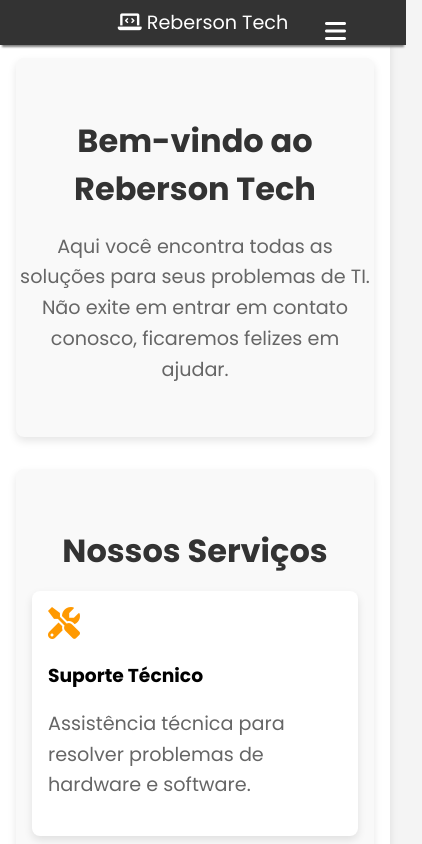
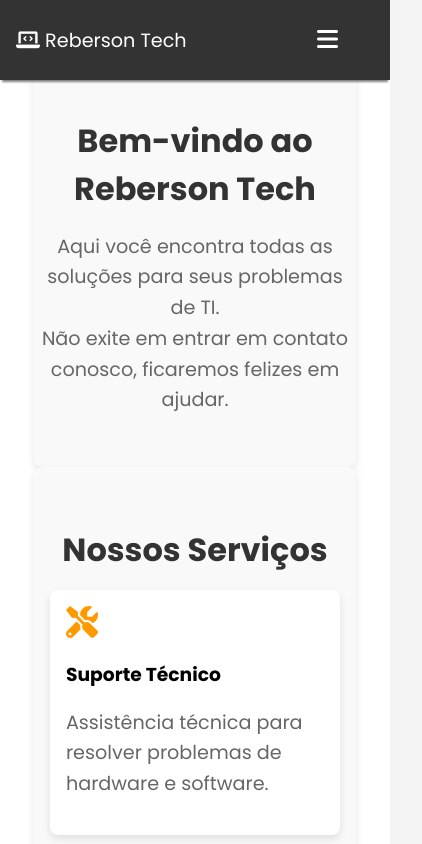
Before and after one commit to reberson-454578/Reberson-Tech, a plain HTML site: page index.html in a window 390 px wide. Shown: the top 844 px of the page, 422 px wide, since content can reach past the window. Drawn offline with Linux system fonts and the light colour scheme.

Commit message:
Correção na responsividade

```diff
--- a/css/responsividade.css
+++ b/css/responsividade.css
@@ -1,4 +1,51 @@
-@media (max-width: 768px) {
+#menu-toggle {
+  display: none;
+  background: none;
+  border: none;
+  color: white;
+  font-size: 1.5em;
+  cursor: pointer;
+}
+
+@media (max-width: 1024px) {
+  * {
+    box-sizing: border-box;
+  }
+
+  body {
+    margin: 0;
+    padding: 0;
+    overflow-x: hidden;
+  }
+
+  main {
+    width: 100%;
+    padding: 0;
+  }
+
+  section {
+    width: 100%;
+    padding: 0 1em;
+    margin: 0 auto;
+  }
+
+  header {
+    display: flex;
+    justify-content: space-between;
+    align-items: center;
+    padding: 1em;
+    background-color: #333; /* Ajuste a cor de fundo conforme necessário */
+  }
+
+  header h1 {
+    color: white;
+    margin: 0;
+  }
+
+  #menu-toggle {
+    display: block;
+  }
+
   nav ul {
     display: none;
     flex-direction: column;
@@ -10,46 +57,12 @@
     margin: 0.5em 0;
   }
 
-  #menu-toggle {
-    display: block;
-    background: none;
-    border: none;
-    color: white;
-    font-size: 1.5em;
-    position: absolute;
-    top: 1em;
-    right: 1em;
-    cursor: pointer;
-  }
-
   #menu-toggle.open + ul {
     display: flex;
   }
-}
 
-/* Responsividade adicional */
-@media (max-width: 1024px) {
-  #menu-toggle {
-    display: block;
-    background: none;
-    border: none;
-    color: white;
-    font-size: 1.5em;
-    position: absolute;
-    top: 0;
-    right: 1em;
-    cursor: pointer;
-  }
-
-  nav {
-    padding: 0;
-    margin: 0;
-  }
-
-  #menu-toggle.open + ul {
-    display: flex;
-  }
   main {
+    width: 100%;
     padding: 5em 1em;
   }
 
@@ -69,7 +82,7 @@
 
 @media (max-width: 768px) {
   header {
-    padding: 0.5em;
+    padding: 0.5em 1em;
   }
 
   header h1 {
@@ -86,7 +99,11 @@
   }
 
   main {
-    padding: 4em 1em;
+    padding: 0;
+  }
+
+  section {
+    width: 90%;
   }
 
   .banner-content h2 {
@@ -126,6 +143,7 @@
   }
 
   main {
+    width: 100%;
     padding: 3em 1em;
   }
 
```
